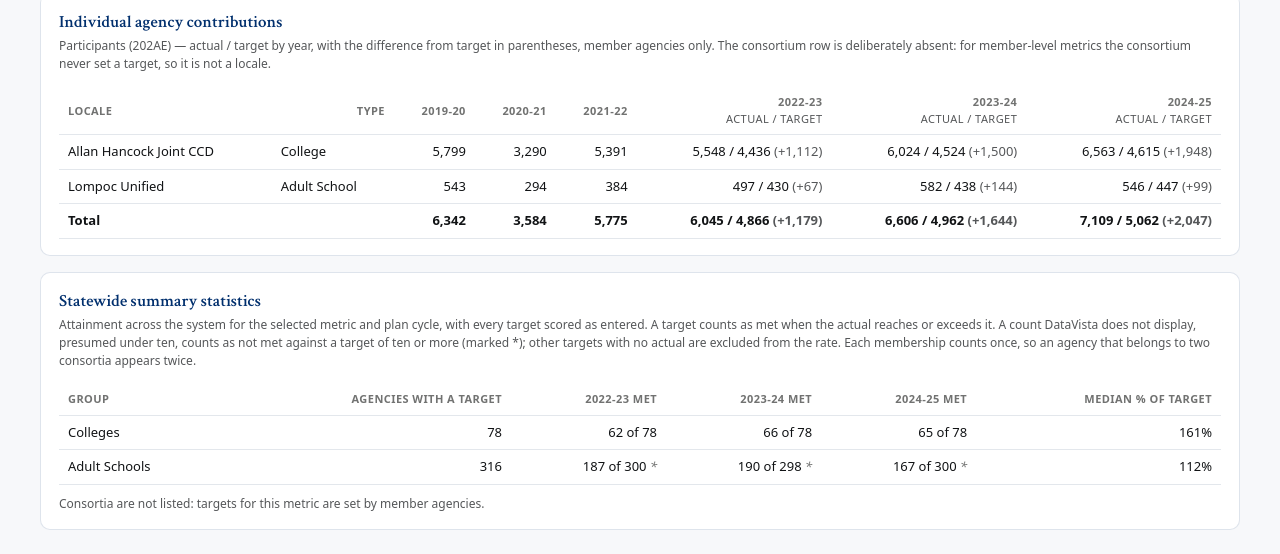
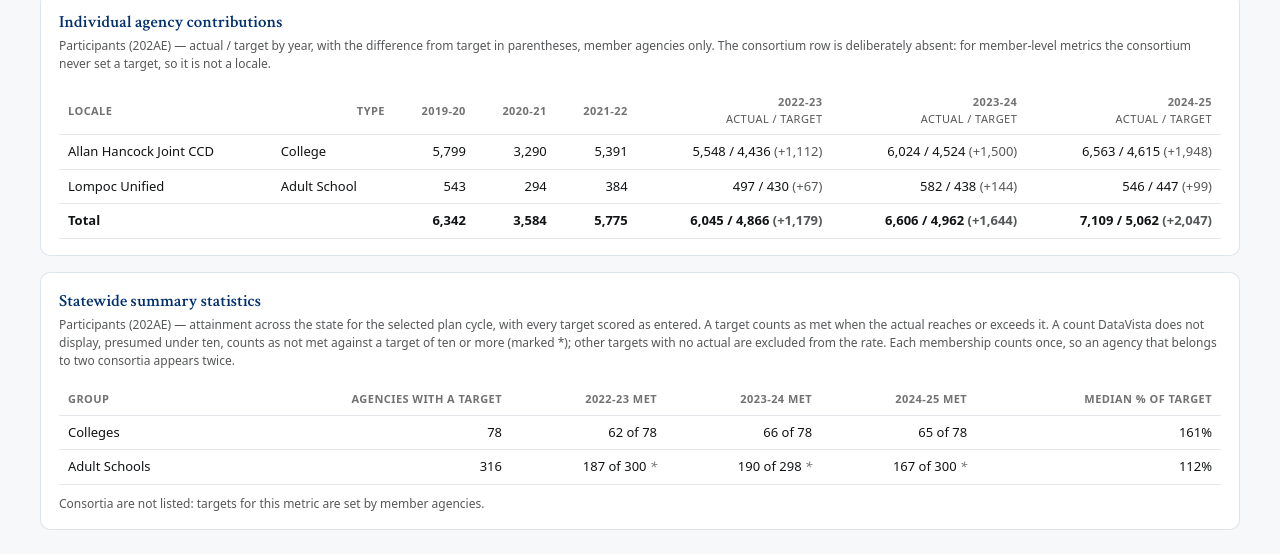
Before and after one commit to greghilljr/caep-three-year-dashboard, a plain HTML site: page index.html in a window 1280 px wide. Shown: the part 1209-1763 px from the top of the page. Drawn offline with Linux system fonts and the light colour scheme.

Commit message:
Publish dashboard 2026-11-16 from 0fd2a8c

```diff
--- a/index.html
+++ b/index.html
@@ -184,7 +184,7 @@ td .lvl{margin-left:6px;vertical-align:.08em}
 
   <div class="card">
     <h2>Statewide summary statistics</h2>
-    <p class="note">Attainment across the system for the selected metric and plan cycle, with every target scored as entered. A target counts as met when the actual reaches or exceeds it. A count DataVista does not display, presumed under ten, counts as not met against a target of ten or more (marked *); other targets with no actual are excluded from the rate. Each membership counts once, so an agency that belongs to two consortia appears twice.</p>
+    <p class="note"><span id="sumMetric"></span> — attainment across the state for the selected plan cycle, with every target scored as entered. A target counts as met when the actual reaches or exceeds it. A count DataVista does not display, presumed under ten, counts as not met against a target of ten or more (marked *); other targets with no actual are excluded from the rate. Each membership counts once, so an agency that belongs to two consortia appears twice.</p>
     <div id="summaryHost"></div>
   </div>
 
@@ -917,6 +917,7 @@ function renderAgencyTable(){
 
 /* ---------- summary ---------- */
 function renderSummary(){
+  document.getElementById("sumMetric").textContent = D.metrics.name[state.met];
   /* No statewide row: the extract carries no statewide locale. */
   const under=D.locales.under||[];
   const groups=[["Consortia",li=>D.locales.type[li]==="Consortium"],
```
